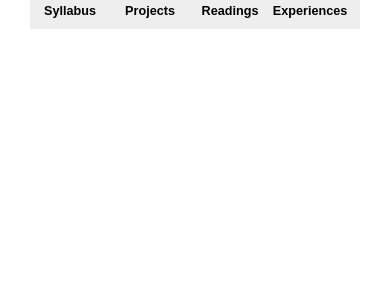
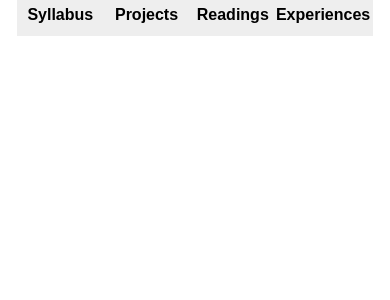
Before and after one commit to smbriones/smbriones.github.com, a Jekyll site: the page Challenges/index.html, which Jekyll copies as it is, in a window 390 px wide. Shown: the top 300 px of the page. Built offline with Jekyll 4.4.1, drawn with Linux system fonts in a browser that asks for light colours; nearby versions of some CDN libraries.

Commit message:
Changes height and font-size of the Nav bar at sm viewport

```diff
--- a/Challenges/stylesheets/layout.css
+++ b/Challenges/stylesheets/layout.css
@@ -3,7 +3,7 @@
 div[role=main] {
   margin: 0 auto;
   max-width: 748px;
-  width: 90%;
+  width: 95%;
 }
 
 nav[role=navigation] {
--- a/Challenges/stylesheets/state.css
+++ b/Challenges/stylesheets/state.css
@@ -2,6 +2,11 @@
 
 @media only screen and (max-width: 640px) {
   .m-top-nav {
-    width: 94%;
+    height: 2em;
+    width: 96%;
+  }
+
+  .m-nav-item {
+    font-size: 0.889em;
   }
 }
```
